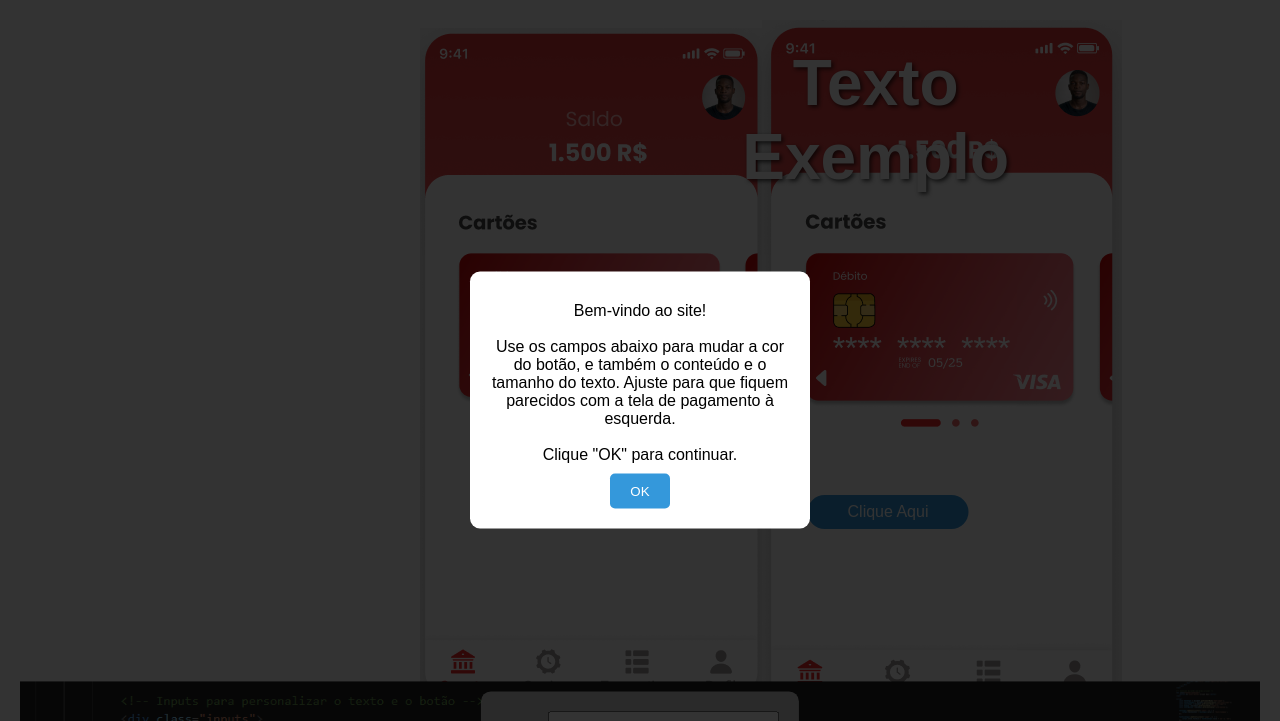
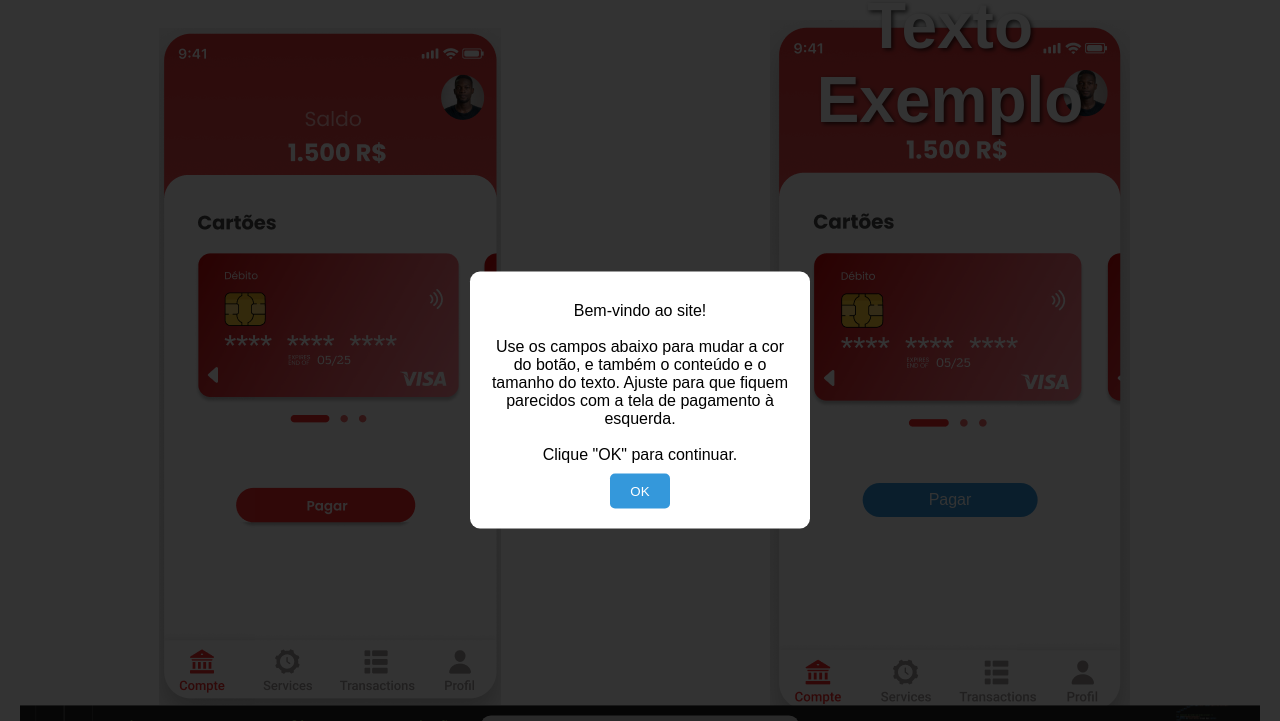
Before and after one commit to isaciqo/isaciqo.github.io, a plain HTML site: page index.html in a window 1280 px wide. Shown: the top 721 px of the page. Drawn offline with Linux system fonts and the light colour scheme.

Commit message:
Update index.html

```diff
--- a/index.html
+++ b/index.html
@@ -21,15 +21,9 @@
         }
 
         .image-container {
-            display: flex;
-            justify-content: space-between;
-            align-items: flex-end;
+            position: relative; /* Habilita o posicionamento absoluto dentro */
             margin-bottom: 20px;
-        }
-
-        .image-container img {
-            width: 300px; /* Ajuste o tamanho conforme necessário */
-            height: auto;
+            width: calc(100% - 100px); /* Ajuste a largura conforme necessário */
         }
 
         .bottom-image-container {
@@ -67,9 +61,9 @@
 
         #output {
             position: absolute;
-            top: 100px;
-            left: 69%;
-            transform: translate(-50%, -50%);
+            bottom: 580px; /* Distância em relação à parte inferior da imagem */
+            left: 50%;
+            transform: translateX(-50%);
             color: white;
             font-size: 4em;
             font-weight: bold;
@@ -83,10 +77,10 @@
         /* Estilo do botão com borda circular */
         #color-button {
             position: absolute;
-            top: 475px;
-            left: 70%;
+            bottom: 200px; /* Distância em relação à parte inferior da imagem */
+            left: 50%;
             transform: translateX(-50%);
-            padding: 8px 40px;
+            padding: 8px 66px;
             background-color: #3498db;
             color: white;
             border: none;
@@ -95,14 +89,6 @@
             cursor: pointer;
             transition: background-color 0.3s ease;
             z-index: 10; /* Traz o botão para frente */
-        }
-
-        .image-container-right {
-            margin-right: 400px; /* Ajuste a posição da imagem da direita */
-        }
-
-        .image-container-left {
-            margin-left: 400px; /* Ajuste a posição da imagem da direita */
         }
 
         /* Estilo para o pop-up */
@@ -157,23 +143,20 @@
     <!-- Contêiner para as duas imagens superiores -->
     <div class="container">
         <!-- Imagem da esquerda -->
-        <div class="image-container-left">
+        <div class="image-container">
             <img src="src/tela.png" alt="Imagem Esquerda">
         </div>
 
-        <!-- Imagem da direita -->
-        <div class="image-container-right">
+        <!-- Imagem da direita com botão e texto fixos -->
+        <div class="image-container">
             <img src="src/tela2.png" alt="Imagem Direita">
-            <button id="color-button">Clique Aqui</button>
-            <!-- Texto dinâmico sobre a imagem inferior -->
+            <button id="color-button">Pagar</button>
             <div id="output">Texto Exemplo</div>
         </div>
 
-        <!-- Imagem inferior com inputs e texto sobreposto -->
+        <!-- Imagem inferior com inputs -->
         <div class="bottom-image-container">
             <img src="src/input.png" alt="Imagem Inferior">
-
-            <!-- Inputs para personalizar o texto e o botão -->
             <div class="inputs">
                 <div class="input-container">
                     <label for="text-input">Texto:</label>
@@ -187,7 +170,7 @@
 
                 <div class="input-container">
                     <label for="color-input">Cor do Botão:</label>
-                    <input type="color" id="color-input">
+                    <input type="color" id="color-input" value="#00ff00">
                 </div>
             </div>
         </div>
```
